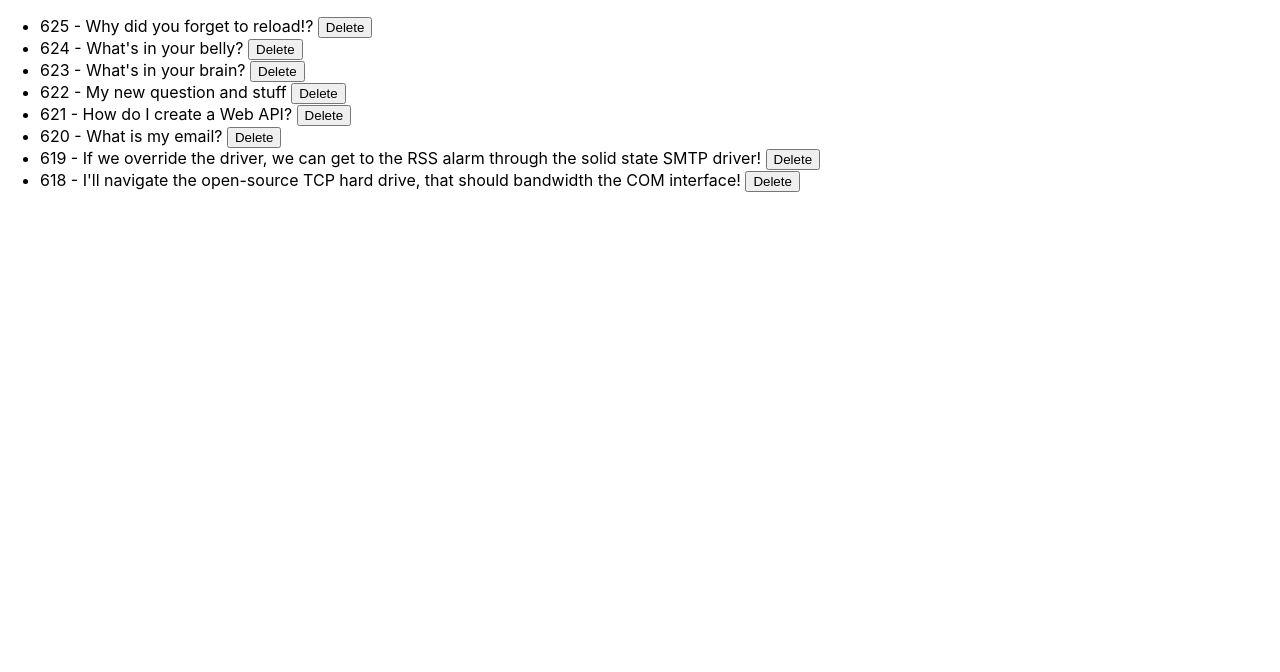
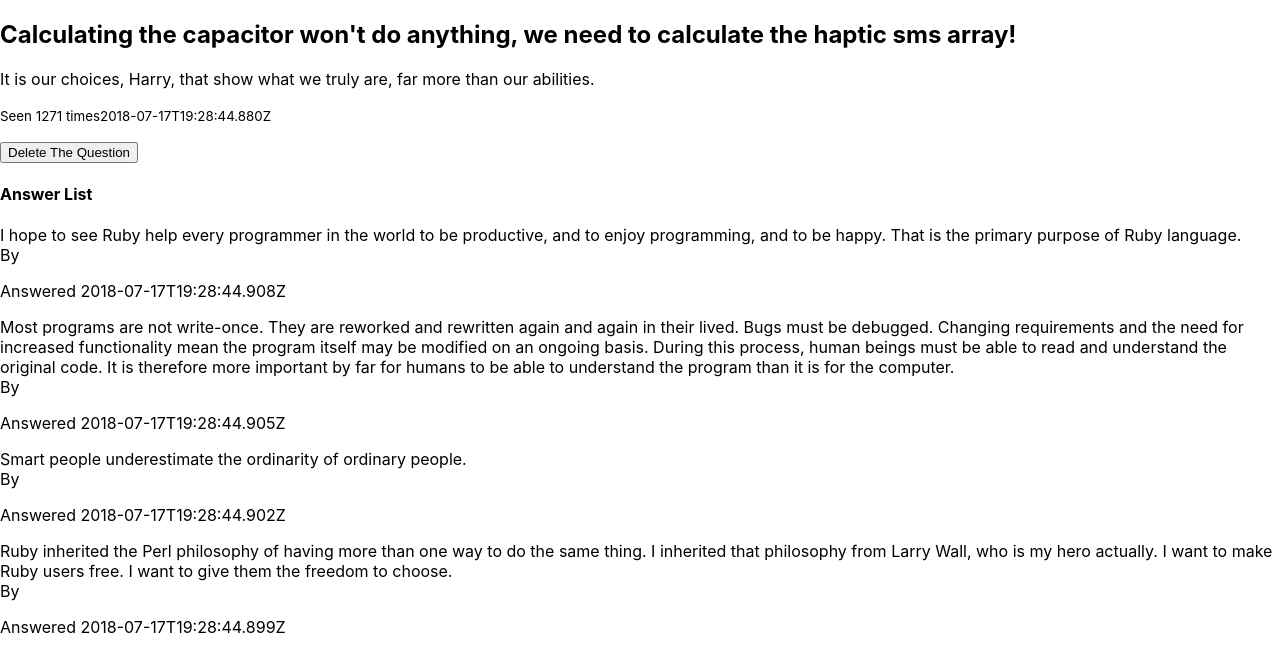
Before and after one commit to CodeCoreYVR/class_demos_bootcamp_may_2022, a React (Create React App) app in the folder react_basics/awesome-answers-client/: page / in a window 1280 px wide. Shown: the top 672 px of the page. Built offline with nearby package versions, Linux system fonts and the light colour scheme.

Commit message:
js react add delete button and event for QuestionShowPage

```diff
--- a/react_basics/awesome-answers-client/src/components/QuestionShowPage.js
+++ b/react_basics/awesome-answers-client/src/components/QuestionShowPage.js
@@ -7,27 +7,36 @@ class QuestionShowPage extends Component {
   //two ways to declatr state
   constructor(props){
     super(props);
-    this.state = questionData
+    this.state = { question: questionData }
+    this.delete = this.delete.bind(this)
   }
 
   // state = {
   //   question: questionData,
   // }
 
+  delete(){
+
+    this.setState({
+      question: null
+    })
+  }
+
 
   render(){
     return(
       <div>
         <QuestionDetails
-          title={this.state.title}
-          body={this.state.body}
-          author={this.state.author.full_name}
-          created_at={this.state.created_at}
-          view_count={this.state.view_count}
-        />
+          title={this.state.question.title}
+          body={this.state.question.body}
+          author={this.state.question.author.full_name}
+          created_at={this.state.question.created_at}
+          view_count={this.state.question.view_count}
+          />
+          <button onClick={this.delete}>Delete The Question</button>
 
         <AnswerList list={
-          this.state.answers
+          this.state.question.answers
         } />
 
       </div>
--- a/react_basics/awesome-answers-client/src/index.js
+++ b/react_basics/awesome-answers-client/src/index.js
@@ -15,9 +15,9 @@ const root = ReactDOM.createRoot(document.getElementById('root'));
 //   </React.StrictMode>
 // );
 
-// root.render(
-//   <QuestionShowPage/>
-// )
+root.render(
+  <QuestionShowPage/>
+)
 
 // root.render(
 //   <QuestionList
@@ -31,9 +31,9 @@ const root = ReactDOM.createRoot(document.getElementById('root'));
 //   />
 // )
 
-root.render(
-  <QuestionIndexPage/>
-)
+// root.render(
+//   <QuestionIndexPage/>
+// )
 // root.render(
 //     <QuestionIndexPage
 //       list={
```
